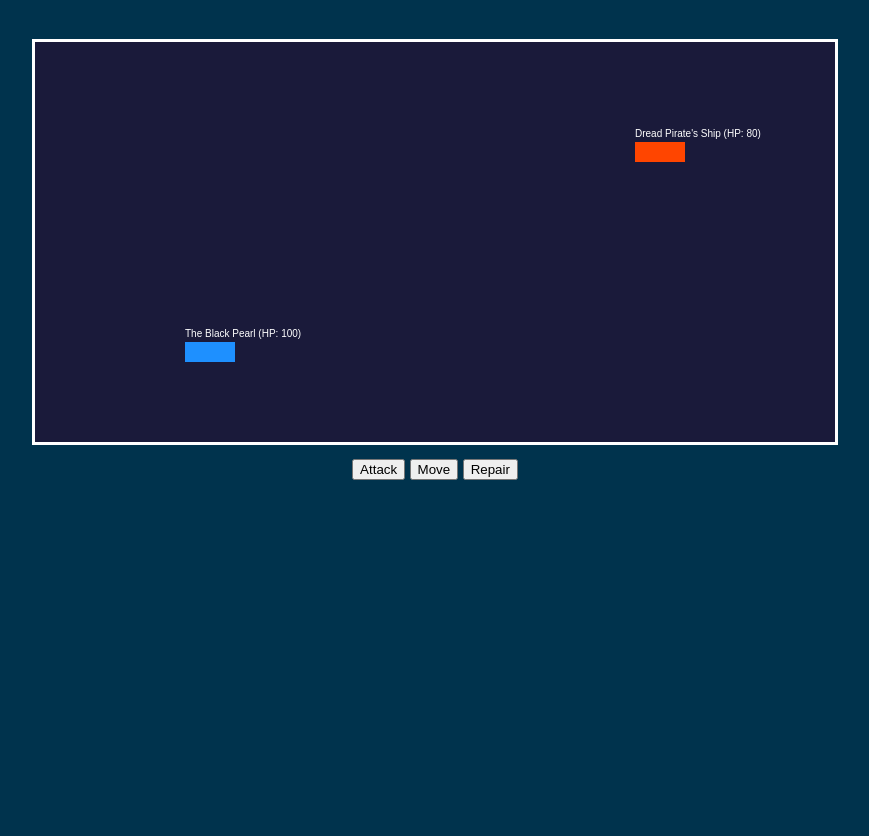
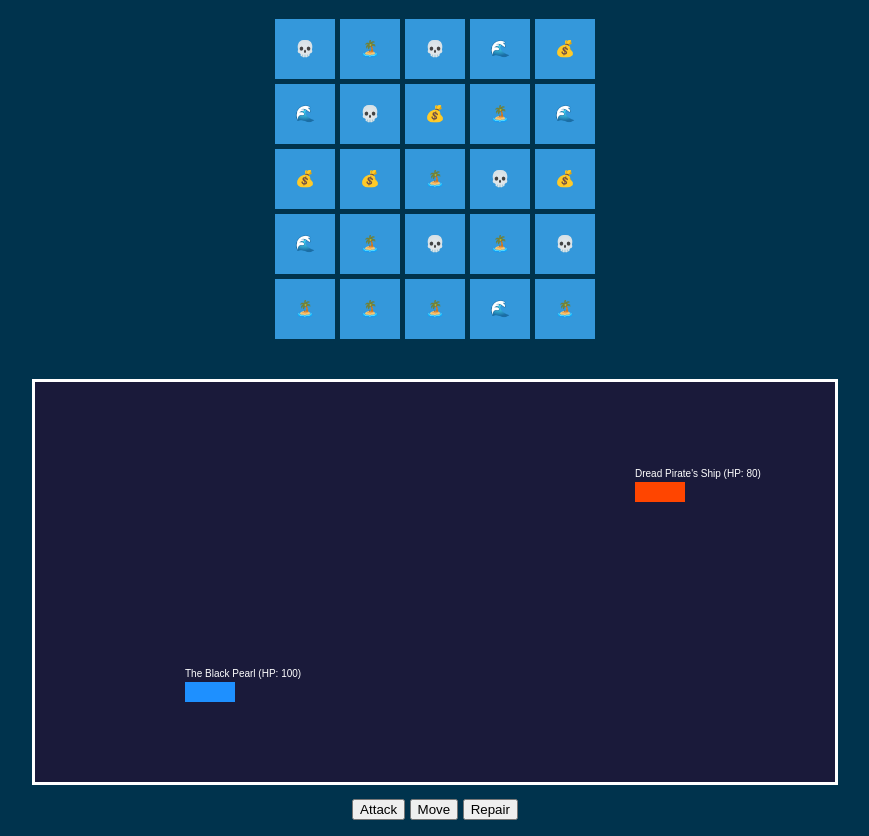
Before and after one commit to Orion-North/Bloondubs, a plain HTML site: page index.html in a window 1280 px wide. Shown: the part 61-897 px from the top of the page, without its empty margins (205-1074 px from the left). Before the commit the page ends 800 px from the top, so only its background shows below. Drawn offline with Linux system fonts and the light colour scheme.

Commit message:
Added Map

```diff
--- a/game.js
+++ b/game.js
@@ -1,5 +1,9 @@
 const canvas = document.getElementById("gameCanvas");
 const ctx = canvas.getContext("2d");
+
+const mapSize = 5;
+const tileTypes = ["🌊", "🏝️", "💀", "💰"]; // Water, Island, Enemy, Treasure
+const mapContainer = document.getElementById("map-container");
 
 class Ship {
     constructor(name, health, attackPower, position, color) {
@@ -40,6 +44,43 @@ const enemyShip = new Ship("Dread Pirate's Ship", 80, 15, { x: 600, y: 100 }, "#
 
 function updateStatus(message) {
     document.getElementById("status").innerText = message;
+}
+
+// Generate and render the map
+function generateMap() {
+    mapContainer.innerHTML = ""; // Clear previous map if any
+    for (let i = 0; i < mapSize * mapSize; i++) {
+        const tile = document.createElement("div");
+        tile.classList.add("tile");
+
+        // Randomly assign a tile type
+        const tileType = tileTypes[Math.floor(Math.random() * tileTypes.length)];
+        tile.innerText = tileType;
+
+        // Set tile actions based on tile type
+        tile.addEventListener("click", () => handleTileClick(tileType));
+
+        mapContainer.appendChild(tile);
+    }
+}
+
+function handleTileClick(tileType) {
+    if (tileType === "💀") {
+        startCombat();
+    } else if (tileType === "💰") {
+        alert("You found treasure!");
+        // Add treasure collection logic here
+    } else if (tileType === "🏝️") {
+        alert("You discovered an island.");
+        // Add island exploration logic here
+    } else {
+        alert("Just open sea.");
+    }
+}
+
+function startCombat() {
+    updateStatus("Enemy encountered! Prepare for battle.");
+    draw();
 }
 
 // Draw ships on canvas
@@ -93,5 +134,8 @@ function playerAction(action) {
     }
 }
 
+// Generate the initial map
+generateMap();
+
 // Initial draw call to display ships at the start
 draw();
--- a/index.html
+++ b/index.html
@@ -13,6 +13,26 @@
             margin: 0;
             padding: 0;
         }
+        #map-container {
+            display: grid;
+            grid-template-columns: repeat(5, 60px);
+            grid-template-rows: repeat(5, 60px);
+            gap: 5px;
+            margin: 20px auto;
+            width: max-content;
+        }
+
+        .tile {
+            width: 60px;
+            height: 60px;
+            background: #3498db;
+            color: #fff;
+            display: flex;
+            align-items: center;
+            justify-content: center;
+            cursor: pointer;
+        }
+
         #gameCanvas {
             background: #1a1a3a;
             border: 3px solid #ffffff;
@@ -25,6 +45,8 @@
 </head>
 <body>
     <h1>Rogue Waters</h1>
+    <div id="map-container"></div>
+
     <canvas id="gameCanvas" width="800" height="400"></canvas>
     <div id="controls">
         <button onclick="playerAction('attack')">Attack</button>
```
